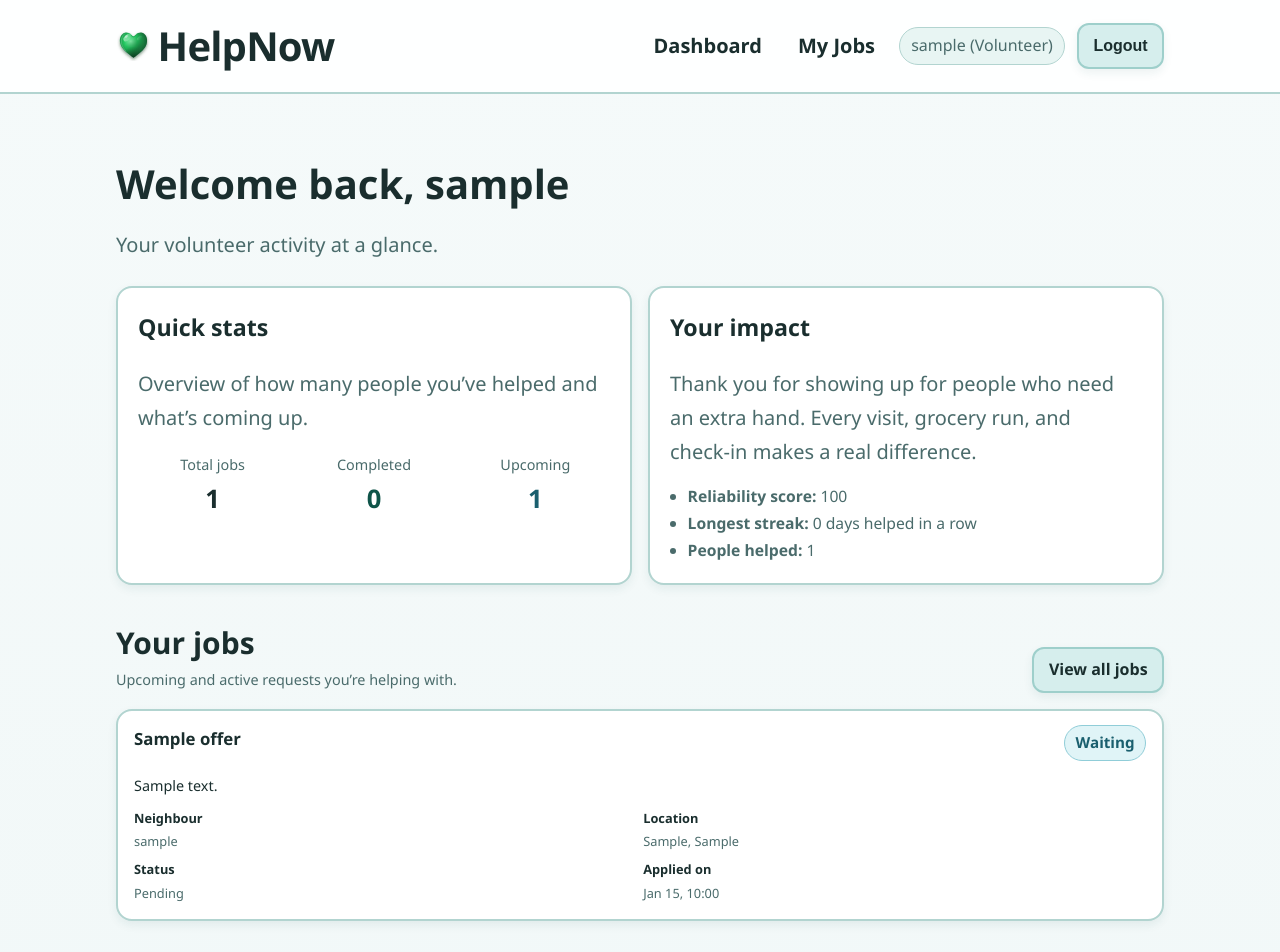
After one commit to vs444o/necodersrepo, a Django app: page /dashboard/ in a window 1280 px wide. The commit adds this page. Shown: the top 952 px of the page. Run offline with Django 5.2, Linux system fonts and the light colour scheme; a user stored in the database is signed in; tables that the repository leaves empty hold one stand-in row (values such as "Sample post").

Commit message:
wholewebsite_fix

```diff
--- a/myproject/urls.py
+++ b/myproject/urls.py
@@ -33,4 +33,5 @@ urlpatterns = [
     path('my-posts/', views.my_posts, name='my_posts'),
     path('application/<int:pk>/accept/', views.accept_application, name='accept_application'),
     path('my-jobs/', views.my_jobs, name='my_jobs'),
+    path('dashboard/', views.dashboard, name='dashboard'),
 ]
--- /dev/null
+++ b/offers/templates/offers/dashboard.html
@@ -0,0 +1,295 @@
+{% extends "base.html" %}
+{% block title %}My Dashboard · HelpNow{% endblock %}
+
+{% block content %}
+<section class="container page-content">
+    <header class="page-header">
+        <h1>Welcome back, {{ user.username }}</h1>
+        <p>Your volunteer activity at a glance.</p>
+    </header>
+
+    <section class="info-grid" style="margin-top:1.5rem;">
+        <article class="panel">
+            <h2>Quick stats</h2>
+            <p style="color:var(--muted);margin-bottom:1.1rem;">
+                Overview of how many people you’ve helped and what’s coming up.
+            </p>
+            <div style="display:grid;grid-template-columns:repeat(3,minmax(0,1fr));gap:0.75rem;">
+                <div style="text-align:center;">
+                    <div style="font-size:0.9rem;color:var(--muted);">Total jobs</div>
+                    <div style="font-size:1.6rem;font-weight:800;">{{ total_jobs|default:"0" }}</div>
+                </div>
+                <div style="text-align:center;">
+                    <div style="font-size:0.9rem;color:var(--muted);">Completed</div>
+                    <div style="font-size:1.6rem;font-weight:800;color:#0f5449;">
+                        {{ completed_jobs|default:"0" }}
+                    </div>
+                </div>
+                <div style="text-align:center;">
+                    <div style="font-size:0.9rem;color:var(--muted);">Upcoming</div>
+                    <div style="font-size:1.6rem;font-weight:800;color:#1a5f6e;">
+                        {{ upcoming_jobs|default:"0" }}
+                    </div>
+                </div>
+            </div>
+        </article>
+
+        <article class="panel">
+            <h2>Your impact</h2>
+            <p style="color:var(--muted);margin-bottom:0.9rem;">
+                Thank you for showing up for people who need an extra hand. Every visit,
+                grocery run, and check‑in makes a real difference.
+            </p>
+            <ul style="padding-left:1.1rem;margin:0;color:var(--muted);font-size:0.98rem;">
+                <li><strong>Reliability score:</strong> {{ reliability_score|default:"—" }}</li>
+                <li><strong>Longest streak:</strong> {{ longest_streak_days|default:"0" }} days helped in a row</li>
+                <li><strong>People helped:</strong> {{ unique_needers_helped|default:"0" }}</li>
+            </ul>
+        </article>
+    </section>
+
+    <section style="margin-top:2rem;">
+        <div class="card-head" style="margin-bottom:0.75rem;align-items:flex-end;">
+            <div>
+                <h2 style="margin:0;">Your jobs</h2>
+                <p style="margin:0;color:var(--muted);font-size:0.9rem;">Upcoming and active requests you’re helping with.</p>
+            </div>
+            <a class="btn btn--secondary btn--sm" href="{% url 'my_jobs' %}">View all jobs</a>
+        </div>
+
+        {% if upcoming_applications %}
+            <div class="card-list" style="display:grid;grid-template-columns:repeat(auto-fit,minmax(260px,1fr));gap:1rem;">
+                {% for app in upcoming_applications %}
+                    <article class="card" style="padding:0.9rem 1rem;">
+                        <div class="card-head" style="margin-bottom:0.35rem;">
+                            <h3 style="margin:0;font-size:1.05rem;font-weight:600;">
+                                {{ app.offer.title }}
+                            </h3>
+                            <span class="chip chip--{{ app.offer.status }}">
+                                {{ app.offer.get_status_display }}
+                            </span>
+                        </div>
+                        <p class="card-description" style="font-size:0.9rem;margin-bottom:0.6rem;">
+                            {{ app.offer.description|truncatechars:120 }}
+                        </p>
+                        <dl class="meta-grid" style="grid-template-columns:repeat(2,minmax(0,1fr));gap:0.4rem;font-size:0.8rem;">
+                            <div>
+                                <dt>Neighbour</dt>
+                                <dd>{{ app.offer.created_by.username }}</dd>
+                            </div>
+                            <div>
+                                <dt>Location</dt>
+                                <dd>{{ app.offer.city }}, {{ app.offer.location }}</dd>
+                            </div>
+                            <div>
+                                <dt>Status</dt>
+                                <dd>{{ app.get_status_display }}</dd>
+                            </div>
+                            <div>
+                                <dt>Applied on</dt>
+                                <dd>{{ app.created_at|date:"M d, H:i" }}</dd>
+                            </div>
+                        </dl>
+                    </article>
+                {% endfor %}
+            </div>
+        {% else %}
+            <div class="empty-state">
+                <h3 style="margin-top:0;">No active jobs yet</h3>
+                <p style="color:var(--muted);margin-bottom:1rem;">
+                    When you apply for or accept a request, it will show up here so you can
+                    quickly see what’s next.
+                </p>
+            </div>
+        {% endif %}
+    </section>
+
+    <section style="margin-top:2.5rem;">
+        <div class="card-head" style="margin-bottom:0.75rem;">
+            <div>
+                <h2 style="margin:0;">Requests near you</h2>
+                <p style="margin:0;color:var(--muted);font-size:0.9rem;">Browse people nearby who currently need help.</p>
+            </div>
+        </div>
+
+        <div class="tab-controls" style="display:flex;gap:0.5rem;margin-bottom:0.75rem;">
+            <button type="button" class="tab-toggle is-active" data-panel-target="panel-map"
+                    style="flex:0 0 auto;padding:0.35rem 0.8rem;border-radius:999px;border:1px solid #cbd5e1;background:#e2f3ff;font-size:0.85rem;font-weight:600;">
+                Map
+            </button>
+            <button type="button" class="tab-toggle" data-panel-target="panel-list"
+                    style="flex:0 0 auto;padding:0.35rem 0.8rem;border-radius:999px;border:1px solid #cbd5e1;background:#f9fafb;font-size:0.85rem;font-weight:600;">
+                List
+            </button>
+        </div>
+
+        <section id="panel-map" class="tab-panel is-active" style="margin-bottom:1.5rem;">
+            <article class="panel" style="padding:0.75rem 0.9rem;">
+                <h3 style="margin-top:0;margin-bottom:0.5rem;font-size:1rem;">Map view</h3>
+                <div id="map" style="height:340px; width: 100%; border-radius: 12px; border: 3px solid #ddd;"></div>
+            </article>
+        </section>
+
+        <section id="panel-list" class="tab-panel" style="display:none;">
+            <article class="panel" style="padding:0.75rem 0.9rem;">
+                <h3 style="margin-top:0;margin-bottom:0.5rem;font-size:1rem;">List view</h3>
+                <div class="offers-list" style="display:grid;grid-template-columns:repeat(auto-fit,minmax(260px,1fr));gap:0.9rem;">
+                    {% for offer in offers %}
+                    <article class="card offer-card"
+                             data-lat="{{ offer.latitude }}"
+                             data-lng="{{ offer.longitude }}"
+                             data-title="{{ offer.title }}">
+
+                        <div class="card-head" style="margin-bottom:0.35rem;">
+                            <h3 style="font-size:1.02rem;margin:0;">{{ offer.title }}</h3>
+                            <span class="chip chip--{{ offer.status }}">{{ offer.get_status_display }}</span>
+                        </div>
+
+                        <p class="card-description" style="font-size:0.9rem;margin-bottom:0.6rem;">
+                            {{ offer.description|truncatechars:140 }}
+                        </p>
+
+                        <dl class="meta-grid" style="grid-template-columns:repeat(2,minmax(0,1fr));gap:0.4rem;font-size:0.78rem;">
+                            <div>
+                                <dt>Location</dt>
+                                <dd>
+                                    {% if user.is_authenticated and user == offer.accepted_by %}
+                                        {{ offer.location }}
+                                    {% else %}
+                                        {{ offer.city }}
+                                    {% endif %}
+                                    {% if offer.distance_km is not None %}
+                                        ({{ offer.distance_km }} km away)
+                                    {% endif %}
+                                </dd>
+                            </div>
+                            <div>
+                                <dt>Category</dt>
+                                <dd>{{ offer.get_category_display }}</dd>
+                            </div>
+                            <div>
+                                <dt>Type</dt>
+                                <dd>{{ offer.offer_type|title }}</dd>
+                            </div>
+                            <div>
+                                <dt>Price</dt>
+                                <dd>{% if offer.price %}EUR {{ offer.price }}{% else %}Volunteer{% endif %}</dd>
+                            </div>
+                        </dl>
+
+                        <p class="meta-note" style="font-size:0.8rem;">Posted by {{ offer.created_by.username|default:offer.name }}</p>
+                        <p class="distance-label" style="color:#27ae60;font-weight:bold;font-size:0.78rem;"></p>
+
+                        {% if user.is_authenticated and user.user_type == 'worker' and offer.status == 'waiting' %}
+                            {% if offer.id in already_applied_ids %}
+                                <button class="btn btn--secondary btn--block" disabled style="margin-top:0.4rem;">Applied ✓</button>
+                            {% else %}
+                                <form method="post" action="{% url 'apply_offer' offer.id %}" class="inline-action-form" style="margin-top:0.4rem;">
+                                    {% csrf_token %}
+                                    <button type="submit" class="btn btn--primary btn--block">Apply</button>
+                                </form>
+                            {% endif %}
+                        {% endif %}
+
+                        {% if user.is_authenticated and offer.status == 'accepted' and offer.accepted_by == user %}
+                            <form method="post" action="{% url 'complete_offer' offer.id %}" class="inline-action-form" style="margin-top:0.4rem;">
+                                {% csrf_token %}
+                                <button type="submit" class="btn btn--secondary btn--block">Mark as done</button>
+                            </form>
+                        {% endif %}
+
+                    </article>
+                    {% empty %}
+                    <div class="empty-state">
+                        <p>No requests yet.</p>
+                    </div>
+                    {% endfor %}
+                </div>
+            </article>
+        </section>
+    </section>
+</section>
+
+<link rel="stylesheet" href="https://unpkg.com/leaflet@1.9.4/dist/leaflet.css" />
+<script src="https://unpkg.com/leaflet@1.9.4/dist/leaflet.js"></script>
+
+<script>
+document.addEventListener("DOMContentLoaded", () => {
+    // Tab-like toggles for map vs list
+    const tabToggles = document.querySelectorAll('.tab-toggle');
+    const panels = document.querySelectorAll('.tab-panel');
+
+    tabToggles.forEach(btn => {
+        btn.addEventListener('click', () => {
+            const targetId = btn.dataset.panelTarget;
+
+            tabToggles.forEach(b => b.classList.remove('is-active'));
+            panels.forEach(p => p.style.display = 'none');
+
+            btn.classList.add('is-active');
+            const panel = document.getElementById(targetId);
+            if (panel) panel.style.display = 'block';
+        });
+    });
+
+    // Map + markers
+    const mapElement = document.getElementById('map');
+    if (!mapElement) return;
+
+    const map = L.map('map').setView([42.6977, 23.3219], 7);
+
+    L.tileLayer('https://{s}.tile.openstreetmap.org/{z}/{x}/{y}.png', {
+        attribution: '© OpenStreetMap contributors'
+    }).addTo(map);
+
+    const offerCards = document.querySelectorAll('.offer-card');
+    let workerMarker = null;
+
+    function getDistance(lat1, lon1, lat2, lon2) {
+        const dlat = (lat2 - lat1) * 111;
+        const dlon = (lon2 - lon1) * 75;
+        return Math.sqrt(dlat * dlat + dlon * dlon).toFixed(2);
+    }
+
+    offerCards.forEach(card => {
+        const lat = parseFloat(card.dataset.lat);
+        const lng = parseFloat(card.dataset.lng);
+        const title = card.dataset.title;
+        if (!isNaN(lat) && !isNaN(lng)) {
+            L.marker([lat, lng])
+                .addTo(map)
+                .bindPopup(`<b>Help Needed:</b><br>${title}`);
+        }
+    });
+
+    if ("geolocation" in navigator) {
+        navigator.geolocation.watchPosition((position) => {
+            const lat = position.coords.latitude;
+            const lng = position.coords.longitude;
+
+            if (workerMarker) {
+                workerMarker.setLatLng([lat, lng]);
+            } else {
+                workerMarker = L.circleMarker([lat, lng], {
+                    color: '#3498db',
+                    fillColor: '#3498db',
+                    fillOpacity: 0.8,
+                    radius: 10
+                }).addTo(map).bindPopup("<b>You are here</b>").openPopup();
+                map.setView([lat, lng], 13);
+            }
+
+            offerCards.forEach(card => {
+                const oLat = parseFloat(card.dataset.lat);
+                const oLng = parseFloat(card.dataset.lng);
+                const distLabel = card.querySelector('.distance-label');
+                if (!isNaN(oLat) && !isNaN(oLng) && distLabel) {
+                    distLabel.textContent = `📍 ${getDistance(lat, lng, oLat, oLng)} km away from you`;
+                }
+            });
+
+        }, (err) => console.error(err), { enableHighAccuracy: true });
+    }
+});
+</script>
+{% endblock %}
--- a/offers/templates/partials/nav.html
+++ b/offers/templates/partials/nav.html
@@ -6,17 +6,16 @@
             HelpNow
         </a>
         <div class="nav-actions">
-            <a class="nav-link" href="{% url 'home' %}">Home</a>
+            {% if user.is_authenticated and user.user_type == "worker" %}
+                <a class="nav-link" href="{% url 'dashboard' %}">Dashboard</a>
+                <a class="nav-link" href="{% url 'my_jobs' %}">My Jobs</a>
+            {% elif user.is_authenticated and user.user_type == "needer" %}
+                <a class="nav-link" href="{% url 'home' %}">Home</a>
+                <a class="nav-link" href="{% url 'post_offer' %}">Post a request</a>
+                <a class="nav-link" href="{% url 'my_posts' %}">My Posts</a>
+            {% endif %}
 
             {% if user.is_authenticated %}
-                {% if user.user_type == "worker" %}
-                    <a class="nav-link" href="{% url 'find' %}">Find requests</a>
-                    <a class="nav-link" href="{% url 'my_jobs' %}">My Jobs</a>
-                {% elif user.user_type == "needer" %}
-                    <a class="nav-link" href="{% url 'post_offer' %}">Post a request</a>
-                    <a class="nav-link" href="{% url 'my_posts' %}">My Posts</a>
-                {% endif %}
-
                 <span class="user-pill">{{ user.username }} ({% if user.user_type == 'worker' %}Volunteer{% else %}Help Needer{% endif %})</span>
                 <form action="{% url 'logout' %}" method="post" class="nav-logout-form">
                     {% csrf_token %}
--- a/offers/views.py
+++ b/offers/views.py
@@ -10,6 +10,11 @@ from .models import Offer, Application, Notification
 
 
 def home(request):
+    # Workers now land on the dedicated dashboard instead of the old home view
+    if request.user.is_authenticated and request.user.user_type == 'worker':
+        return redirect('dashboard')
+
+    # Help needers keep using the existing home page
     if request.user.is_authenticated and request.user.user_type == 'needer':
         offers = (
             Offer.objects
@@ -20,61 +25,18 @@ def home(request):
         unread = list(request.user.notifications.filter(read=False))
         request.user.notifications.filter(read=False).update(read=True)
         return render(request, 'offers/home.html', {'offers': offers, 'unread': unread})
-    if request.user.is_authenticated and request.user.user_type == 'worker':
-        applications = Application.objects.filter(worker=request.user)
-        stats = {
-            'applied': applications.filter(status='pending').count(),
-            'accepted': applications.filter(status='accepted').count(),
-            'completed': applications.filter(status='completed').count(),
-        }
-        unread = list(request.user.notifications.filter(read=False))
-        request.user.notifications.filter(read=False).update(read=True)
-        return render(request, 'offers/home.html', {'stats': stats, 'unread': unread})
+
     return render(request, 'offers/home.html')
 
 
 @login_required
 def find(request):
-    offers = list(Offer.objects.select_related('created_by').all())
-    already_applied_ids = set()
-
-    if request.user.user_type == 'worker':
-        already_applied_ids = set(
-            Application.objects.filter(worker=request.user).values_list('offer_id', flat=True)
-        )
-
-    if request.user.user_type == 'worker' and request.user.latitude and request.user.longitude:
-        worker_lat = float(request.user.latitude)
-        worker_lng = float(request.user.longitude)
-
-        def simple_distance(lat1, lon1, lat2, lon2):
-            dlat = (lat2 - lat1) * 111
-            dlon = (lon2 - lon1) * 75
-            return round((dlat**2 + dlon**2) ** 0.5, 1)
-
-        for offer in offers:
-            if offer.latitude and offer.longitude:
-                offer.distance_km = simple_distance(
-                    worker_lat, worker_lng,
-                    float(offer.latitude), float(offer.longitude)
-                )
-            else:
-                offer.distance_km = None
-
-        offers.sort(key=lambda o: (
-            0 if o.status == 'waiting' else 1,
-            o.distance_km if o.distance_km is not None else float('inf'),
-            -o.created_at.timestamp(),
-        ))
-    else:
-        for offer in offers:
-            offer.distance_km = None
-        offers.sort(key=lambda o: o.created_at, reverse=True)
-
-    return render(request, 'offers/find.html', {
-        'offers': offers,
-        'already_applied_ids': already_applied_ids,
-    })
+    """
+    This view used to host the separate 'Find requests' page.
+    The experience now lives on the Dashboard, so we simply
+    forward any old /find/ links there.
+    """
+    return redirect('dashboard')
 
 
 @login_required
@@ -102,6 +64,88 @@ def post_offer(request):
         'categories': Offer.CATEGORY_CHOICES,
     })
 
+
+@login_required
+def dashboard(request):
+    """
+    Worker dashboard: quick stats, upcoming jobs, and nearby requests
+    shown on a map and as a list.
+    """
+    if request.user.user_type != 'worker':
+        return HttpResponseForbidden()
+
+    # Applications for this worker
+    applications = (
+        Application.objects
+        .filter(worker=request.user)
+        .select_related('offer', 'offer__created_by')
+        .order_by('-created_at')
+    )
+
+    # Stats
+    total_jobs = applications.count()
+    completed_jobs = applications.filter(offer__status='completed').count()
+    upcoming_jobs = applications.filter(offer__status__in=['waiting', 'accepted']).count()
+
+    # Very simple reliability / streak metrics for now
+    reliability_score = 100 if total_jobs else 0
+    longest_streak_days = 0
+    unique_needers_helped = (
+        Offer.objects
+        .filter(accepted_by=request.user)
+        .exclude(created_by__isnull=True)
+        .values('created_by')
+        .distinct()
+        .count()
+    )
+
+    upcoming_applications = applications.filter(offer__status__in=['waiting', 'accepted'])
+
+    # Nearby open requests for the map + list
+    offers = list(Offer.objects.select_related('created_by').all())
+    already_applied_ids = set(
+        Application.objects.filter(worker=request.user).values_list('offer_id', flat=True)
+    )
+
+    if request.user.latitude and request.user.longitude:
+        worker_lat = float(request.user.latitude)
+        worker_lng = float(request.user.longitude)
+
+        def simple_distance(lat1, lon1, lat2, lon2):
+            dlat = (lat2 - lat1) * 111
+            dlon = (lat2 - lon1) * 75
+            return round((dlat**2 + dlon**2) ** 0.5, 1)
+
+        for offer in offers:
+            if offer.latitude and offer.longitude:
+                offer.distance_km = simple_distance(
+                    worker_lat, worker_lng,
+                    float(offer.latitude), float(offer.longitude)
+                )
+            else:
+                offer.distance_km = None
+
+        offers.sort(key=lambda o: (
+            0 if o.status == 'waiting' else 1,
+            o.distance_km if o.distance_km is not None else float('inf'),
+            -o.created_at.timestamp(),
+        ))
+    else:
+        for offer in offers:
+            offer.distance_km = None
+        offers.sort(key=lambda o: o.created_at, reverse=True)
+
+    return render(request, 'offers/dashboard.html', {
+        'total_jobs': total_jobs,
+        'completed_jobs': completed_jobs,
+        'upcoming_jobs': upcoming_jobs,
+        'reliability_score': reliability_score,
+        'longest_streak_days': longest_streak_days,
+        'unique_needers_helped': unique_needers_helped,
+        'upcoming_applications': upcoming_applications,
+        'offers': offers,
+        'already_applied_ids': already_applied_ids,
+    })
 
 @login_required
 def apply_offer(request, pk):
```
Also changed, not shown: offers/templates/offers/home.html (+3 -43 lines), offers/templates/offers/my_jobs.html (+48 -5 lines).
